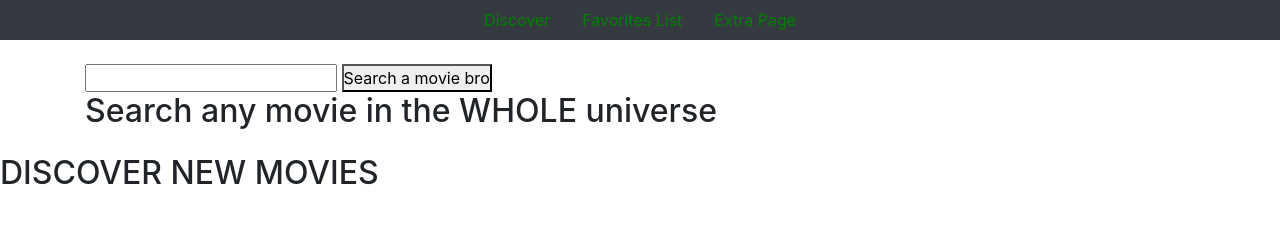
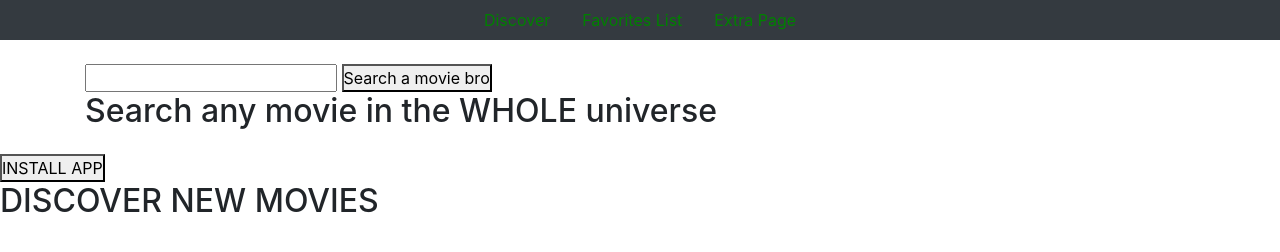
Before and after one commit to Matiasgb/MoviesPWA, a plain HTML site: page index.html in a window 1280 px wide. Drawn offline with nearby package versions, Linux system fonts and the light colour scheme.

Commit message:
Update index.html

```diff
--- a/index.html
+++ b/index.html
@@ -47,7 +47,7 @@
 
     </div>
 
-
+<button class="install">INSTALL APP</button>
 
 
     <div class="results">
```
